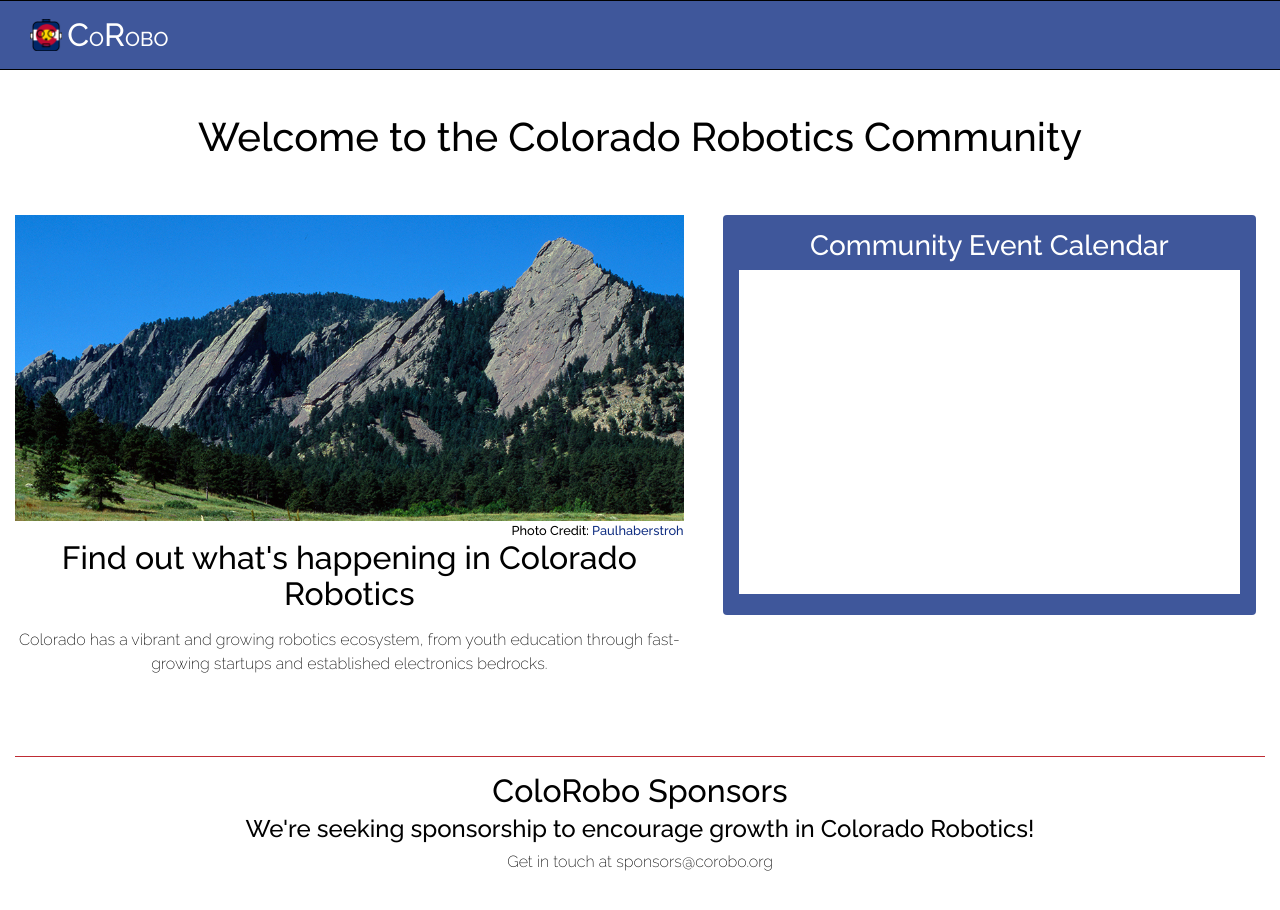
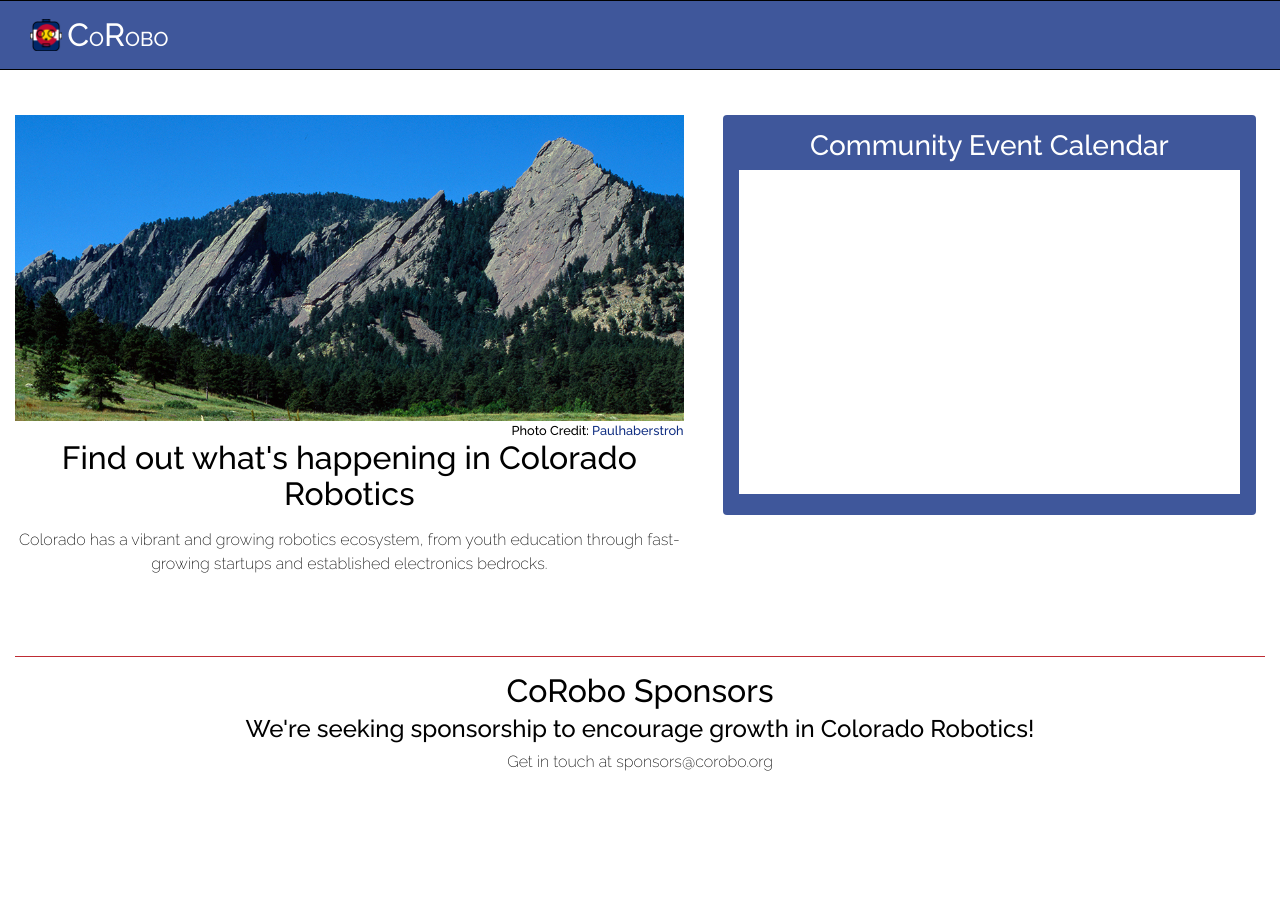
Before and after one commit to colorado-robotics/colorado-robotics.github.io, a Jekyll site: the page built from index.html, in a window 1280 px wide and 922 px high. Shown: the top 910 px of the window. Built offline with Jekyll 4.4.1, drawn with Linux system fonts in a browser that asks for light colours; nearby versions of some CDN libraries.

Commit message:
Drop title from homepage.

```diff
--- a/index.html
+++ b/index.html
@@ -1,12 +1,6 @@
 ---
 layout: main
 ---
-
-<div class="row page-title">
-  <div class="col-12">
-    <h1>Welcome to the Colorado Robotics Community</h1>
-  </div>
-</div>
 
 <div class="row pt-5 pb-5">
   <div class="col-md col-xs-12 text-center">
@@ -35,7 +29,7 @@ layout: main
 
 <div class="row">
   <div class="col">
-    <h2 class="text-center">ColoRobo Sponsors</h2>
+    <h2 class="text-center">CoRobo Sponsors</h2>
 
     <div class="row">
       <div class="col text-center">
```
